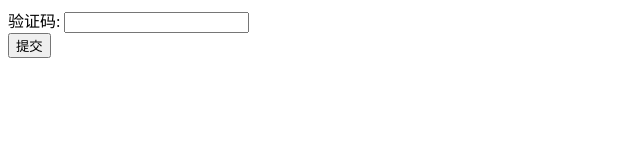
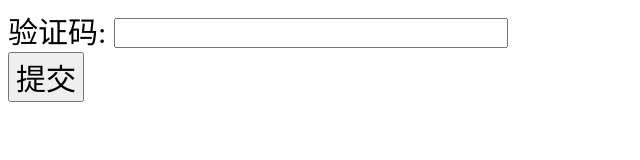
Before and after one commit to byd913/crawler, a plain HTML site: page web_server/index.html in a window 1280 px wide. Shown: the whole page, without its empty margins (0-640 px from the left). Drawn offline with Linux system fonts and the light colour scheme.

Commit message:
update html

```diff
--- a/web_server/index.html
+++ b/web_server/index.html
@@ -7,11 +7,11 @@
 
 <body>
     <form method="GET" action="/hospital_vr_code">
-        <div>
-            验证码: <input type="text" name="vr_code">
+        <div style="font-size:30px">
+            验证码: <input type="text" name="vr_code" style="font-size:30px; height:30px">
         </div>
-        <div>
-            <button type="submit"> 提交</button>
+        <div style="font-size:30px">
+            <button type="submit" style="font-size:30px"> 提交</button>
         </div>
     </form>
 </body>
```
